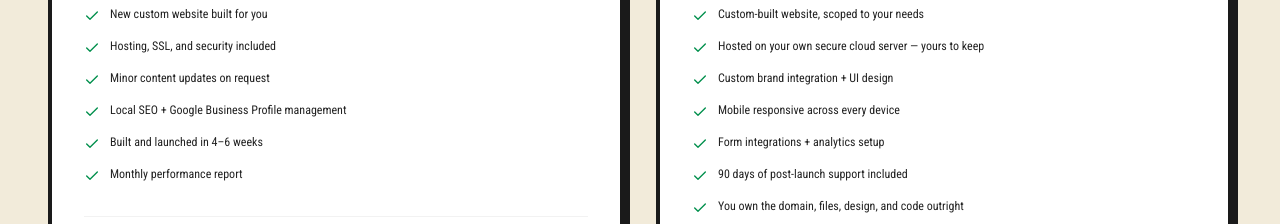
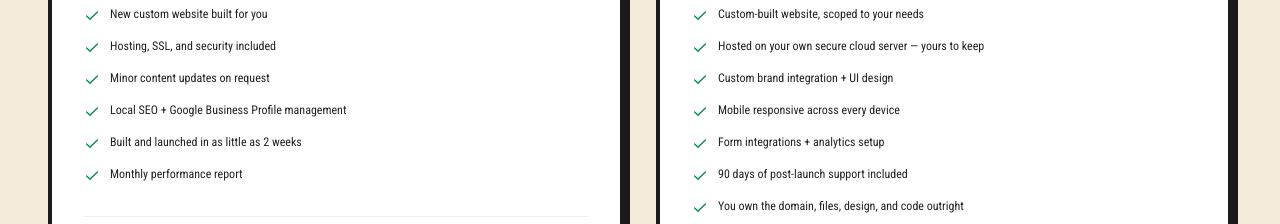
Before and after one commit to creativecowboys/cowboys-site, a Next.js app: page /franklin-tn/web-design in a window 1280 px wide. Shown: the part 4460-4684 px from the top of the page. Built offline with nearby package versions, Linux system fonts and the light colour scheme.

Commit message:
Update website build times language to 'As little as 2 weeks'

```diff
--- a/src/app/franklin-tn/web-design/page.tsx
+++ b/src/app/franklin-tn/web-design/page.tsx
@@ -267,7 +267,7 @@ const faqs = [
   },
   {
     question: "HOW LONG DOES IT TAKE TO BUILD A WEBSITE?",
-    answer: "4–6 weeks for most Ongoing builds, 6–10 weeks for One Time builds depending on scope. Complex e-commerce or custom database work runs 10–14 weeks. That's calendar time, not 'we're working on it.' Each phase has a real deliverable date in your project tracker. We've never missed a launch date that wasn't pushed by the client."
+    answer: "As little as 2 weeks for most Ongoing builds, 6–10 weeks for One Time builds depending on scope. Complex e-commerce or custom database work runs 10–14 weeks. That's calendar time, not 'we're working on it.' Each phase has a real deliverable date in your project tracker. We've never missed a launch date that wasn't pushed by the client."
   },
   {
     question: "DO YOU BUILD ON WORDPRESS, WEBFLOW, OR SOMETHING ELSE?",
@@ -1133,7 +1133,7 @@ export default function WebDesignFranklinPage() {
                   </li>
                   <li className="flex gap-2.5 items-start text-xs font-h3-secondary text-h3-black/90 leading-snug">
                     <Check size={16} className="text-h3-green shrink-0 mt-0.5" />
-                    <span>Built and launched in 4–6 weeks</span>
+                    <span>Built and launched in as little as 2 weeks</span>
                   </li>
                   <li className="flex gap-2.5 items-start text-xs font-h3-secondary text-h3-black/90 leading-snug">
                     <Check size={16} className="text-h3-green shrink-0 mt-0.5" />
```
